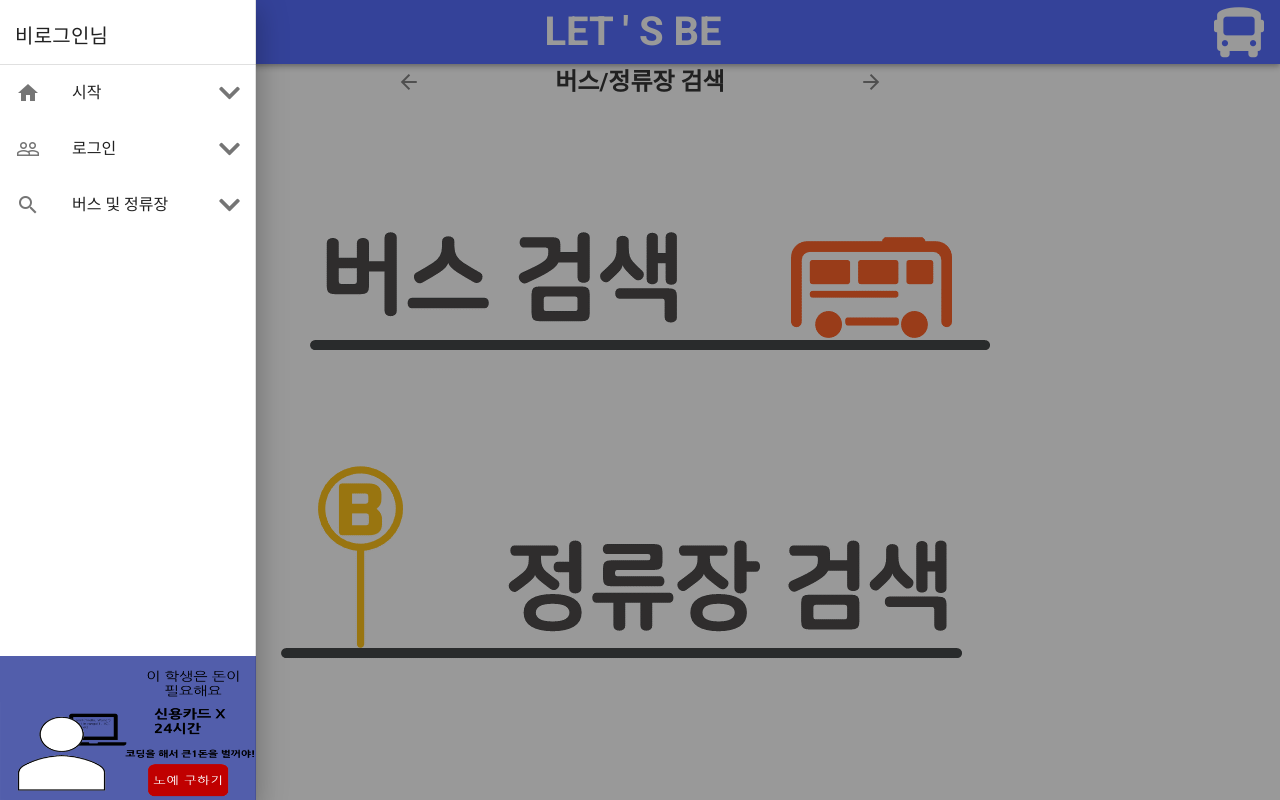
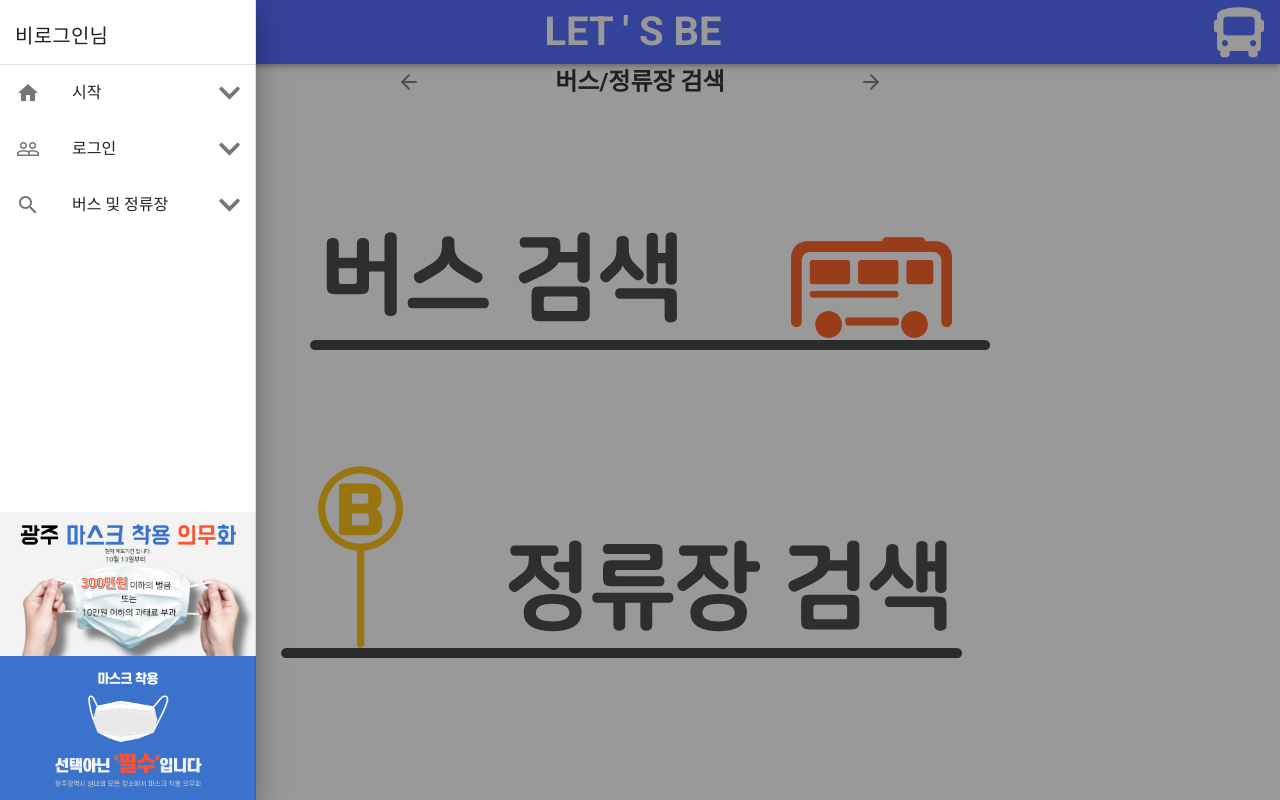
Before and after one commit to danial1021/getting-off-here, a Vue app in the folder fe/: page / in a window 1280 px wide. Both pictures are taken after a click on the button 28 px from the left and 32 px from the top of the page. Built offline with nearby package versions, Linux system fonts and the light colour scheme; what vue-mq would draw is missing.

Commit message:
add ads
add ads
코로나 관련 마스크 광고

```diff
--- a/fe/src/components/Nav.vue
+++ b/fe/src/components/Nav.vue
@@ -88,7 +88,10 @@
         </v-list-item>
       </v-list-item-group>
     </v-list>
-    <v-img src="../assets/ads.png" style="position:absolute;bottom:0px;"></v-img>
+    <v-flex style="position:absolute;bottom:0px;">
+      <v-img src="../assets/1.png"></v-img>
+      <v-img src="../assets/2.png"></v-img>
+    </v-flex>
   </v-navigation-drawer>
 </template>
 
```
Also changed, not shown: fe/src/assets/1.png (added), fe/src/assets/2.png (added).
